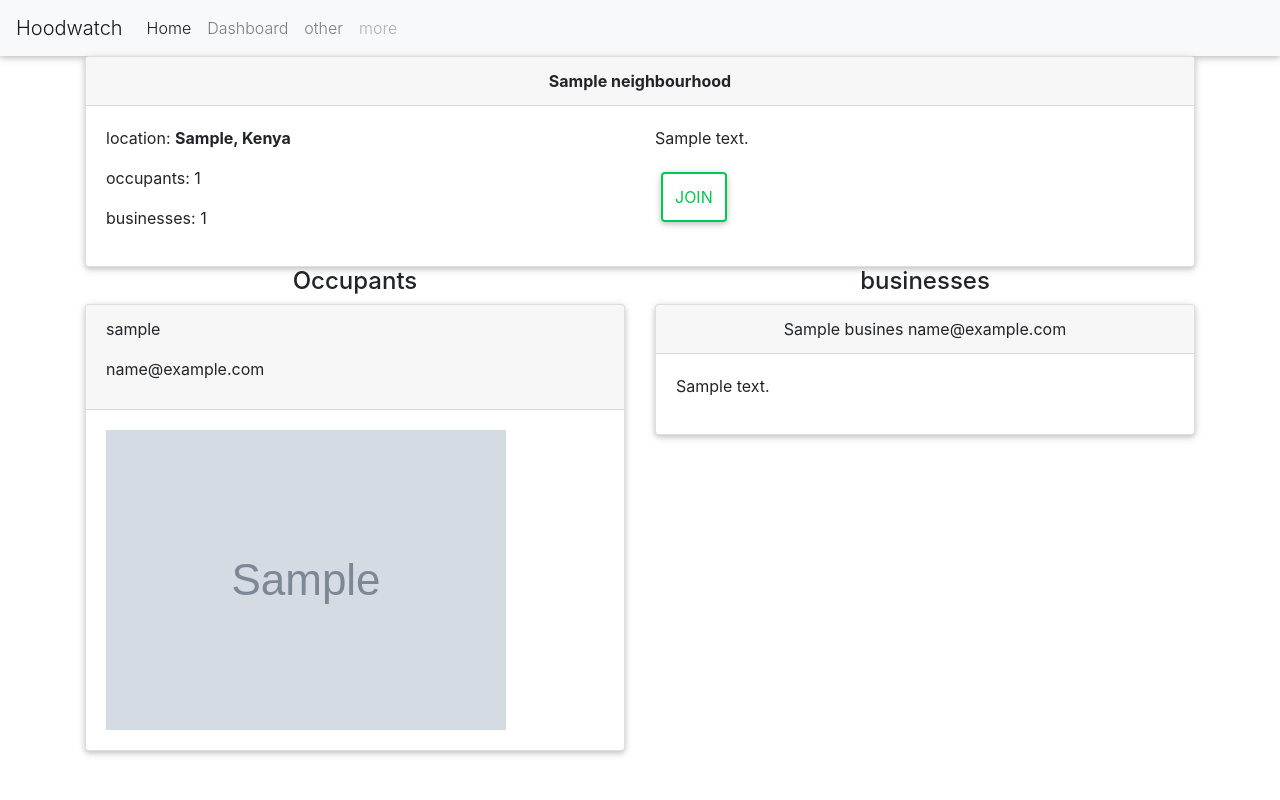
After one commit to Vector254/hoodwatch, a Django app: page /hood/1 in a window 1280 px wide. The commit adds this page. Run offline with Django 3.2, Linux system fonts and the light colour scheme; tables that the repository leaves empty hold one stand-in row (values such as "Sample post"); grey boxes marked "Sample" are stand-in pictures; some libraries are stand-ins or nearby versions.

Commit message:
implement specific hood

```diff
--- a/hoodwatch/models.py
+++ b/hoodwatch/models.py
@@ -27,7 +27,7 @@ class NeighbourHood(models.Model):
 class Business(models.Model):
     name = models.CharField(max_length=120)
     email = models.EmailField(max_length=254)
-    hood = models.ForeignKey(NeighbourHood, on_delete=models.CASCADE)
+    hood = models.ForeignKey(NeighbourHood,related_name='business', on_delete=models.CASCADE)
     user = models.ForeignKey(Profile, on_delete=models.CASCADE)
     description = models.TextField(blank=True, max_length=500)
 
--- /dev/null
+++ b/hoodwatch/templates/my_hood.html
@@ -0,0 +1,66 @@
+{% extends 'base.html' %}
+{% block content %}
+{{block.super}}
+<div class="container">
+
+
+    <div class="card">
+
+        <div class="card-header text-center">
+            <b>{{hood.name|capfirst}}</b>
+        </div>
+
+    <div class="card-body">
+        <div class="row">
+            <div class="col-md-6">
+            <p>location: <b>{{hood.location|capfirst}}, Kenya</b></p>
+            <p>occupants: {{hood.occupants.count}}</p>
+            <p>businesses: {{hood.business.count}}</p>
+            </div>
+            <div class="col-md-6">
+            <p>{{hood.description}}</p>
+            {% if request.user.profile.hood == hood %}
+                <a href="{% url 'leave-hood' hood.id %}" class="btn btn-outline-danger">Leave</a>
+            {% elif not request.user.profile.hood %}
+                <a href="{% url 'join-hood' hood.id %}" class="btn btn-outline-success">Join</a>
+            {% endif %}
+            </div>
+        </div>
+    </div>
+    </div>
+    <div class="row">
+        <div class="col-md-6">
+            <h4 class="text-center">Occupants</h4>
+            {% for occupant in hood.occupants.all %}
+            <div class="card">
+                <div class="card-header">
+                    <p>{{occupant.user.username}}</p>
+                    <p> {{occupant.user.email}}</p>
+                </div>
+                <div class="card-body">
+                    <img src="{{occupant.profile_picture.url}}" alt="image">
+                </div>
+            </div>
+            {% endfor %}
+        </div>
+        <div class=" col-md-6">
+            <h4 class="text-center">businesses</h4>
+            {% for biz in hood.business.all %}
+            <div class="card">
+            <div class="card-header text-center">
+               {{biz.name}}
+               {{biz.email}}
+            </div>
+            <div class="card-body">
+                <p>{{biz.description}}</p>
+            </div>
+
+            </div>
+            {% endfor %}
+    </div>
+    </div>
+
+
+
+</div>
+{% endblock %}
--- a/hoodwatch/urls.py
+++ b/hoodwatch/urls.py
@@ -15,6 +15,7 @@ urlpatterns=[
     url('hoods/', views.hoods, name='hoods'),
     url(r'join/(\d+)', views.join, name='join-hood'),
     url(r'leave/(\d+)', views.leave, name='leave-hood'),
+    url(r'hood/(\d+)', views.my_hood, name='my-hood'),
 
 ]
 if settings.DEBUG:
--- a/hoodwatch/views.py
+++ b/hoodwatch/views.py
@@ -63,7 +63,7 @@ def join(request, id):
     hood = get_object_or_404(NeighbourHood, id=id)
     request.user.profile.hood = hood
     request.user.profile.save()
-    return redirect('hoods')
+    return redirect('index')
 
 
 def leave(request, id):
@@ -71,3 +71,12 @@ def leave(request, id):
     request.user.profile.hood = None
     request.user.profile.save()
     return redirect('hoods')
+
+def my_hood(request, hood_id):
+    hood = NeighbourHood.objects.get(id=hood_id)
+    business = Business.objects.filter(hood=hood)
+    params={
+        'hood':hood,
+        'business':business,
+    }
+    return render(request,'my_hood.html',params )
```
Also changed, not shown: hoodwatch/templates/index.html (+5 -3 lines), hoodwatch/migrations/0003_auto_20201031_1131.py (added).
